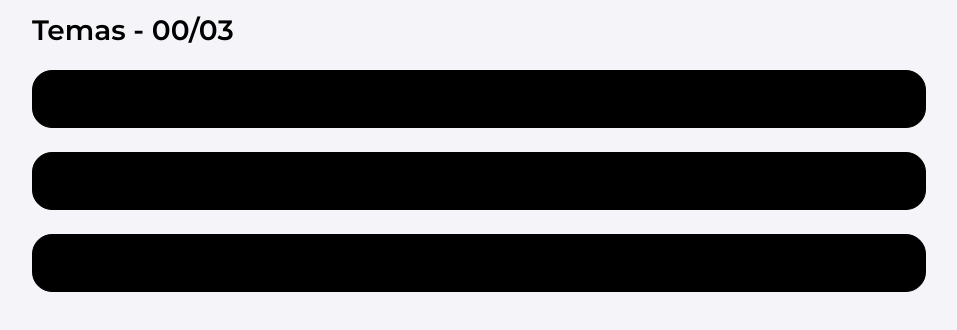
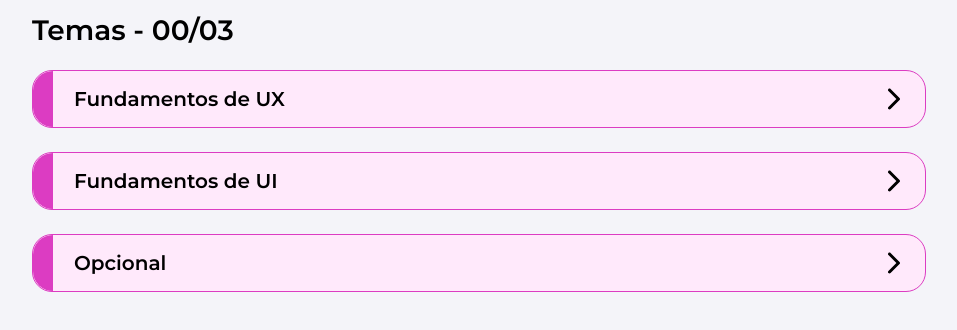
Before and after one commit to Squad-15-FCamara/orangeevolution-frontend, a React (Vite) app: page /roadux in a window 1280 px wide. Shown: the part 142-472 px from the top of the page, without its empty margins (288-1245 px from the left). Built offline with nearby package versions, Linux system fonts and the light colour scheme; no server answers.

Commit message:
style: set color for each road on their pages

```diff
--- a/src/pages/RoadDev/index.jsx
+++ b/src/pages/RoadDev/index.jsx
@@ -38,8 +38,16 @@ export function RoadDev() {
     }
   };
 
-  const theme1 = { theme: 'Iniciando', link: '/contentintro' };
-  const theme2 = { theme: 'Full Stack', link: '/contentfull' };
+  const theme1 = {
+    idRoad: 'FullStack',
+    theme: 'Iniciando',
+    link: '/contentintro',
+  };
+  const theme2 = {
+    idRoad: 'FullStack',
+    theme: 'Full Stack',
+    link: '/contentfull',
+  };
 
   return (
     <Wrapper>
@@ -52,8 +60,16 @@ export function RoadDev() {
       <Stats>{roadCounter} pessoas estão estudando essa trilha</Stats>
       <Themes>Temas - 00/02</Themes>
       <ContainerTheme>
-        <RoadTheme theme={theme1.theme} link={theme1.link} />
-        <RoadTheme theme={theme2.theme} link={theme2.link} />
+        <RoadTheme
+          idRoad={theme1.idRoad}
+          theme={theme1.theme}
+          link={theme1.link}
+        />
+        <RoadTheme
+          idRoad={theme2.idRoad}
+          theme={theme2.theme}
+          link={theme2.link}
+        />
       </ContainerTheme>
     </Wrapper>
   );
--- a/src/pages/RoadQa/index.jsx
+++ b/src/pages/RoadQa/index.jsx
@@ -40,9 +40,21 @@ export function RoadQa() {
     }
   };
 
-  const theme1 = { theme: 'Testes Automatizados', link: '/testescontent' };
-  const theme2 = { theme: 'BDD', link: '/bddcontent' };
-  const theme3 = { theme: 'Qualidade', link: '/qualitycontent' };
+  const theme1 = {
+    idRoad: 'Quality Assurance QA',
+    theme: 'Testes Automatizados',
+    link: '/testescontent',
+  };
+  const theme2 = {
+    idRoad: 'Quality Assurance QA',
+    theme: 'BDD',
+    link: '/bddcontent',
+  };
+  const theme3 = {
+    idRoad: 'Quality Assurance QA',
+    theme: 'Qualidade',
+    link: '/qualitycontent',
+  };
 
   return (
     <Wrapper>
@@ -55,9 +67,21 @@ export function RoadQa() {
       <Stats>{roadCounter} pessoas estão estudando essa trilha</Stats>
       <Themes>Temas - 00/03</Themes>
       <ContainerTheme>
-        <RoadTheme theme={theme1.theme} link={theme1.link} />
-        <RoadTheme theme={theme2.theme} link={theme2.link} />
-        <RoadTheme theme={theme3.theme} link={theme3.link} />
+        <RoadTheme
+          idRoad={theme1.idRoad}
+          theme={theme1.theme}
+          link={theme1.link}
+        />
+        <RoadTheme
+          idRoad={theme2.idRoad}
+          theme={theme2.theme}
+          link={theme2.link}
+        />
+        <RoadTheme
+          idRoad={theme3.idRoad}
+          theme={theme3.theme}
+          link={theme3.link}
+        />
       </ContainerTheme>
     </Wrapper>
   );
--- a/src/pages/RoadSoft/index.jsx
+++ b/src/pages/RoadSoft/index.jsx
@@ -38,8 +38,16 @@ export function RoadSoft() {
     }
   };
 
-  const theme1 = { theme: 'Desenvolvimento Pessoal', link: '/personalcontent' };
-  const theme2 = { theme: 'Trabalho em Equipe', link: '/teamcontent' };
+  const theme1 = {
+    idRoad: 'Soft Skills',
+    theme: 'Desenvolvimento Pessoal',
+    link: '/personalcontent',
+  };
+  const theme2 = {
+    idRoad: 'Soft Skills',
+    theme: 'Trabalho em Equipe',
+    link: '/teamcontent',
+  };
 
   return (
     <Wrapper>
@@ -52,8 +60,16 @@ export function RoadSoft() {
       <Stats>{roadCounter} pessoas estão estudando essa trilha</Stats>
       <Themes>Temas - 00/02</Themes>
       <ContainerTheme>
-        <RoadTheme theme={theme1.theme} link={theme1.link} />
-        <RoadTheme theme={theme2.theme} link={theme2.link} />
+        <RoadTheme
+          idRoad={theme1.idRoad}
+          theme={theme1.theme}
+          link={theme1.link}
+        />
+        <RoadTheme
+          idRoad={theme2.idRoad}
+          theme={theme2.theme}
+          link={theme2.link}
+        />
       </ContainerTheme>
     </Wrapper>
   );
--- a/src/pages/RoadUx/index.jsx
+++ b/src/pages/RoadUx/index.jsx
@@ -38,9 +38,21 @@ export function RoadUx() {
     }
   };
 
-  const theme1 = { theme: 'Fundamentos de UX', link: '/uxcontent' };
-  const theme2 = { theme: 'Fundamentos de UI', link: '/uicontent' };
-  const theme3 = { theme: 'Opcional', link: '/optionaluxcontent' };
+  const theme1 = {
+    idRoad: 'UX UI Design',
+    theme: 'Fundamentos de UX',
+    link: '/uxcontent',
+  };
+  const theme2 = {
+    idRoad: 'UX UI Design',
+    theme: 'Fundamentos de UI',
+    link: '/uicontent',
+  };
+  const theme3 = {
+    idRoad: 'UX UI Design',
+    theme: 'Opcional',
+    link: '/optionaluxcontent',
+  };
 
   return (
     <Wrapper>
@@ -53,9 +65,21 @@ export function RoadUx() {
       <Stats>{roadCounter} pessoas estão estudando essa trilha</Stats>
       <Themes>Temas - 00/03</Themes>
       <ContainerTheme>
-        <RoadTheme theme={theme1.theme} link={theme1.link} />
-        <RoadTheme theme={theme2.theme} link={theme2.link} />
-        <RoadTheme theme={theme3.theme} link={theme3.link} />
+        <RoadTheme
+          idRoad={theme1.idRoad}
+          theme={theme1.theme}
+          link={theme1.link}
+        />
+        <RoadTheme
+          idRoad={theme2.idRoad}
+          theme={theme2.theme}
+          link={theme2.link}
+        />
+        <RoadTheme
+          idRoad={theme3.idRoad}
+          theme={theme3.theme}
+          link={theme3.link}
+        />
       </ContainerTheme>
     </Wrapper>
   );
```
